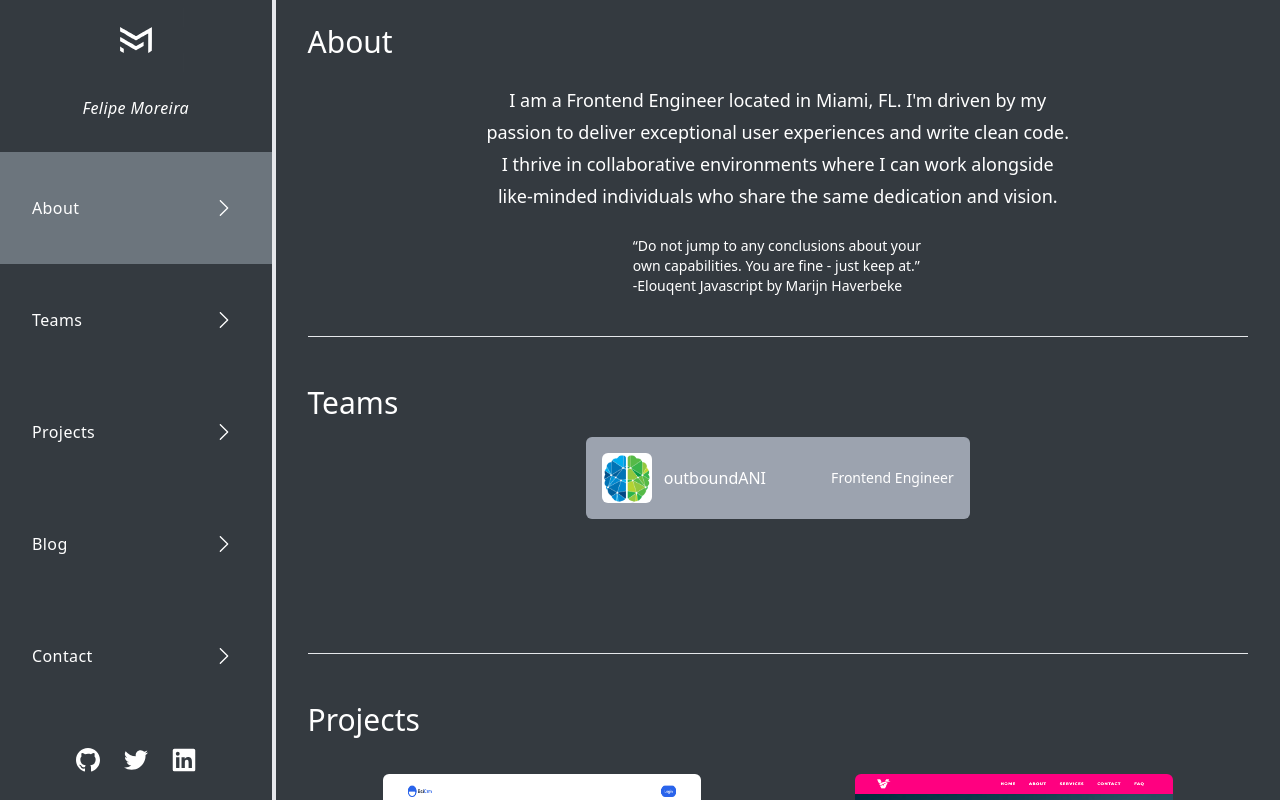
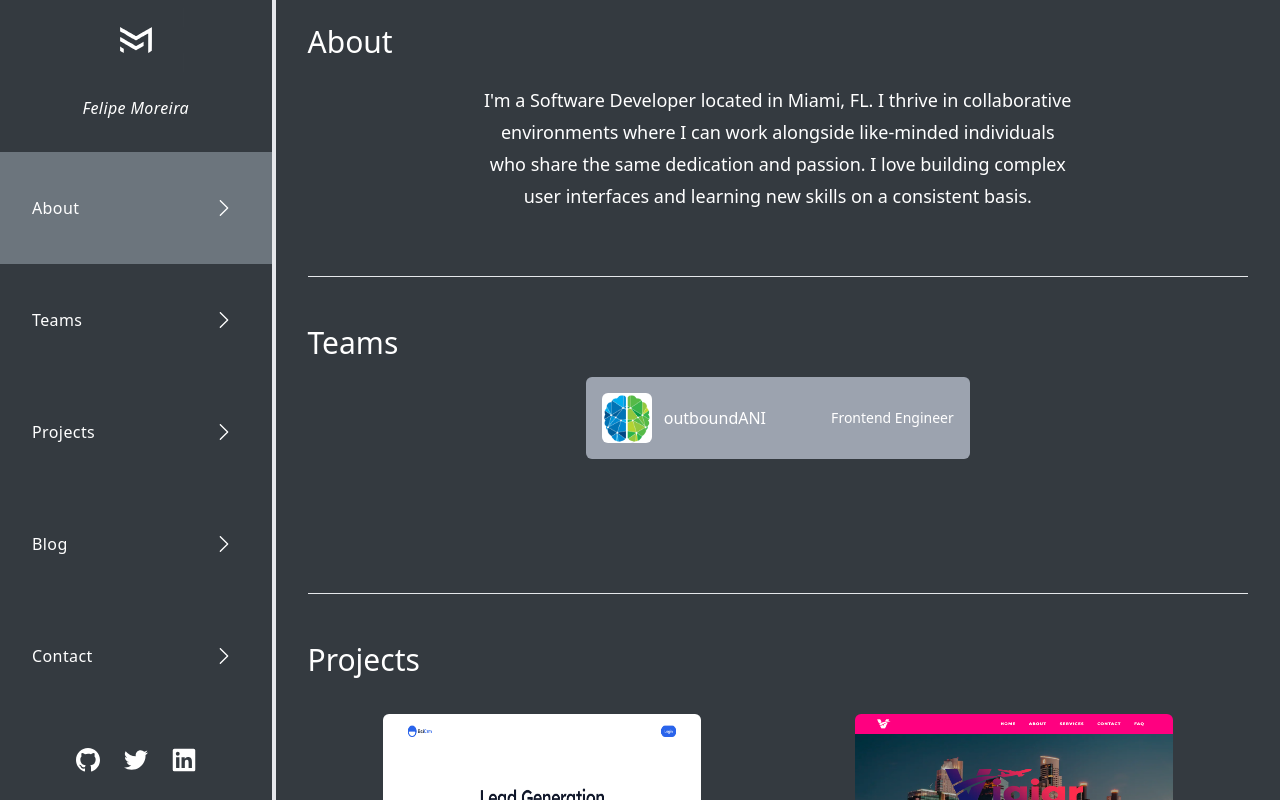
Before and after one commit to morfeli/portfolio, a Next.js app: page / in a window 1280 px wide. Shown: the top 800 px of the page. Built offline with nearby package versions, Linux system fonts and the light colour scheme.

Commit message:
fix: about and new blog post

```diff
--- a/components/Sections/About/About.tsx
+++ b/components/Sections/About/About.tsx
@@ -4,15 +4,10 @@ export const About = () => {
   return (
     <SectionLayout link="About">
       <p className="py-6 text-lg  text-center leading-8 xl:w-[750px] lg:mx-auto md:px-20">
-        I am a Frontend Engineer located in Miami, FL. I'm driven by my passion
-        to deliver exceptional user experiences and write clean code. I thrive
-        in collaborative environments where I can work alongside like-minded
-        individuals who share the same dedication and vision.
-      </p>
-
-      <p className="text-sm text-left w-[290px] mx-auto">
-        “Do not jump to any conclusions about your own capabilities. You are
-        fine - just keep at.” -Elouqent Javascript by Marijn Haverbeke
+        I'm a Software Developer located in Miami, FL. I thrive in collaborative
+        environments where I can work alongside like-minded individuals who
+        share the same dedication and passion. I love building complex user
+        interfaces and learning new skills on a consistent basis.
       </p>
     </SectionLayout>
   );
--- a/components/Sections/Blog/Blog.tsx
+++ b/components/Sections/Blog/Blog.tsx
@@ -3,17 +3,28 @@ import { SectionLayout } from "../Layouts/SectionLayout";
 export const Blog = () => {
   return (
     <SectionLayout link="Blog">
-      <div className="p-4 mx-auto my-4 bg-gray-400 rounded-md shadow-xl sm:w-[350px]">
+      <div className="flex justify-evenly">
+        <div className="p-4  my-4 bg-gray-400 rounded-md shadow-xl sm:w-[350px]">
           <a href="https://medium.com/@morfelidev/speed-durable-and-high-performant-its-redis-5d503711a6f5">
-          <h1 className="text-lg underline">
+            <h2 className="text-lg underline">
               Speed, Durable and High Performant. It's Redis!
-          </h1>
+            </h2>
           </a>
           <p className="py-2 text-sm">
             A warm intro on Redis and its elegant features.
           </p>
           <p className="italic">July 10, 2023</p>
         </div>
+        <div className="p-4  my-4 bg-gray-400 rounded-md shadow-xl sm:w-[350px]">
+          <a href="https://medium.com/@morfelidev/the-art-of-polyglot-coding-267b413d50ae">
+            <h2 className="text-lg underline">The Art of Polygot Coding</h2>
+          </a>
+          <p className="py-2 text-sm">
+            Explore beyond from what you know, discovering a new journey.
+          </p>
+          <p className="italic">July 10, 2023</p>
+        </div>
+      </div>
     </SectionLayout>
   );
 };
```
Lines whose indentation alone changed are shown as unchanged.
